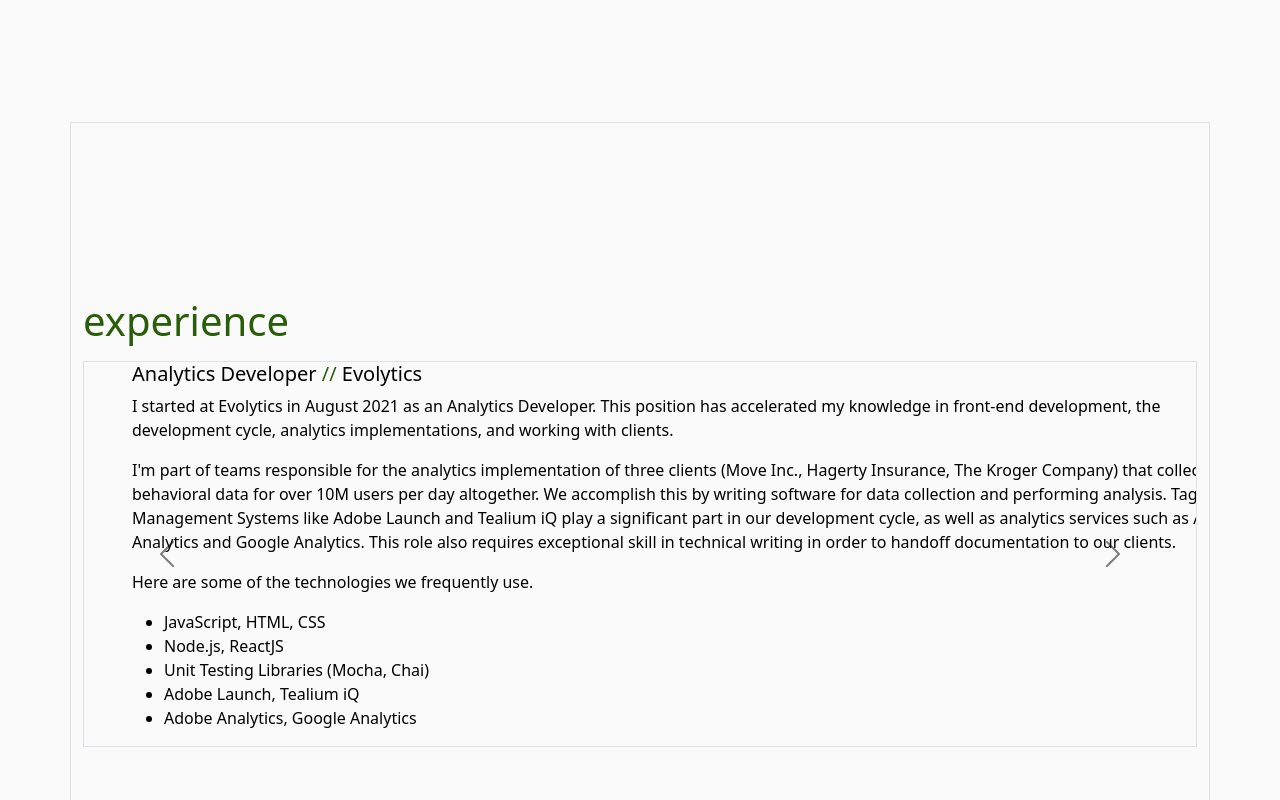
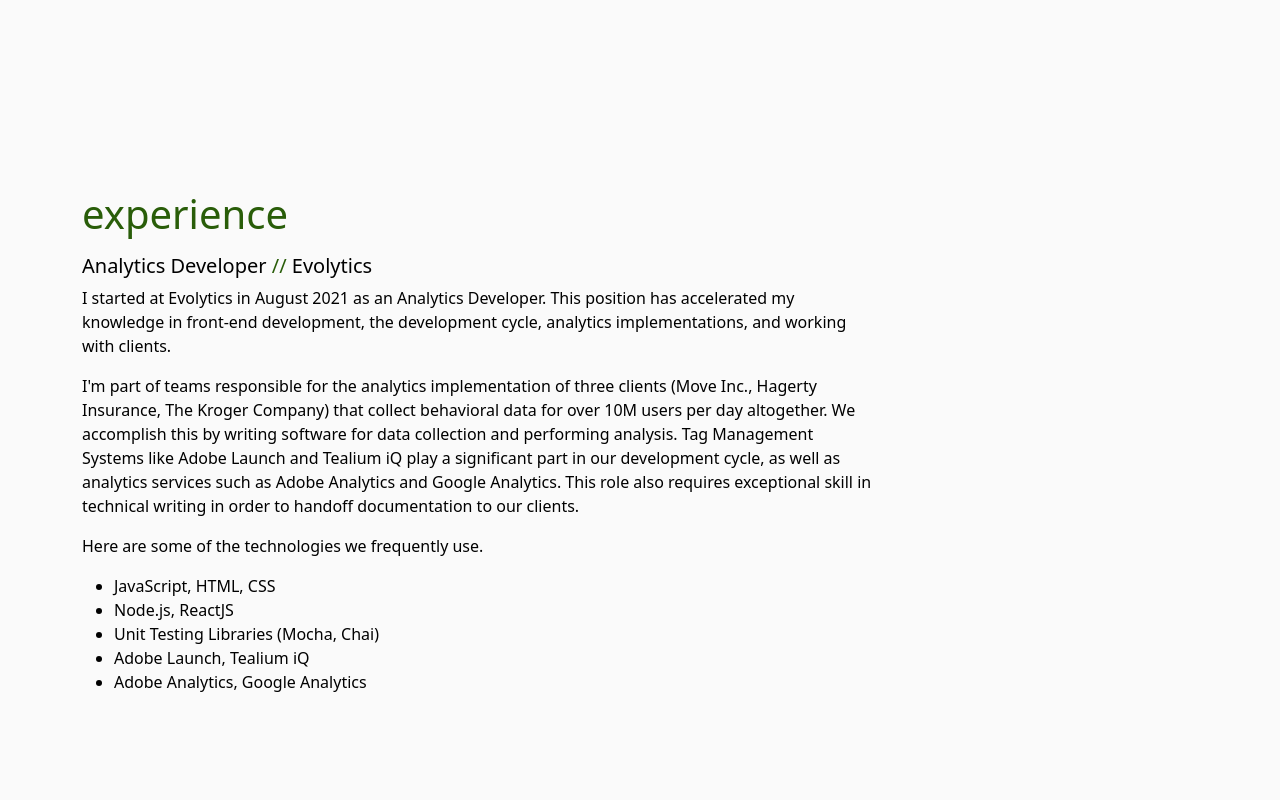
Before and after one commit to dylanfox5/dylanfox-web-v2, a React (Create React App) app: page / in a window 1280 px wide. Shown: the part 1460-2260 px from the top of the page. Built offline with nearby package versions, Linux system fonts and the light colour scheme.

Commit message:
add graduate student info

```diff
--- a/src/App.js
+++ b/src/App.js
@@ -32,8 +32,8 @@
     };
 
     return (
-      <Carousel activeIndex={index} onSelect={handleSelect} variant="dark" interval={null} indicators={false} className="Carousel border">
-        <Carousel.Item className="mx-5">
+      <Carousel activeIndex={index} onSelect={handleSelect} variant="dark" interval={null} indicators={true} controls={false}>
+        <Carousel.Item>
           <h5>Analytics Developer <span>//</span> Evolytics</h5>
           <p>
             I started at Evolytics in August 2021 as an Analytics Developer. This position has accelerated my knowledge in front-end development,
@@ -57,6 +57,14 @@
         </Carousel.Item>
         <Carousel.Item>
           <h5>Graduate Student <span>//</span> Graceland University</h5>
+          <p>
+            I started my MSc in Data Science & Analytics degree at Graceland University in January 2022. Since then, I've completed courses in data science basics,
+            how to extract and clean data sets, machine learning, regression analysis, and working with big data.
+          </p>
+          <p>
+            Working through my MSc degree alongside working in analytics development has proven to be time-consuming but very beneficial. I have been able to apply
+            knowledge I've learned while working directly in my courses and vice versa.
+          </p>
         </Carousel.Item>
         <Carousel.Item>
           <h5>Undergraduate Student <span>//</span> Graceland University</h5>
@@ -105,7 +113,7 @@
           </Col>
         </Row>
       </Container>
-      <Container className="Experience border">
+      <Container className="Experience">
         <Row>
           <Col sm={12} lg={12}>
             <h1 className="experience-title">experience</h1>
--- a/src/index.css
+++ b/src/index.css
@@ -63,8 +63,19 @@
   color: var(--green);
 }
 
-.Carousel {
+.carousel {
   color: black;
+}
+
+.carousel-item {
+  padding-right: 0vw;
+  min-height: 75vh;
+}
+
+@media (min-width: 992px) {
+  .carousel-item {
+      padding-right: 25vw;
+  }
 }
 
 /** Projects **/
```
